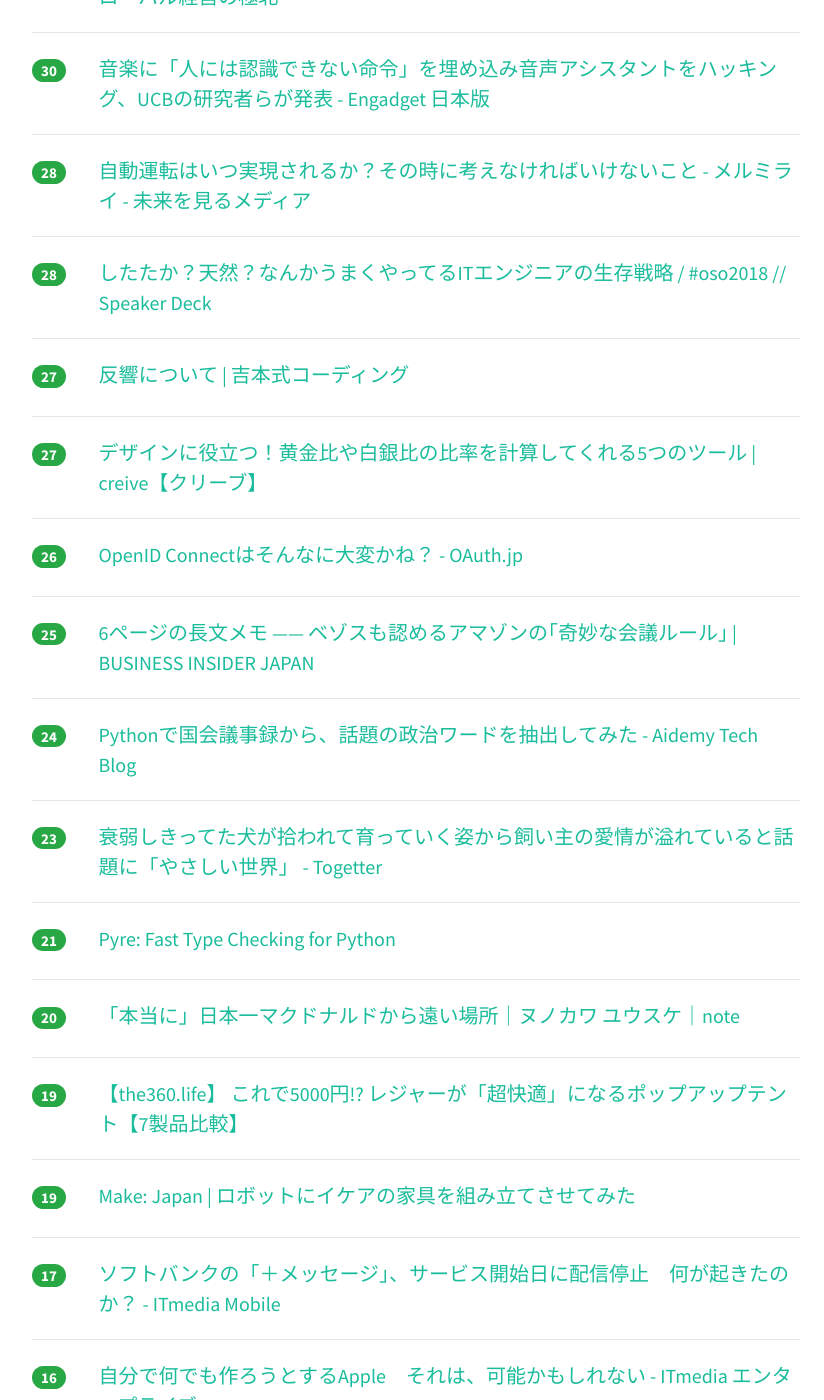
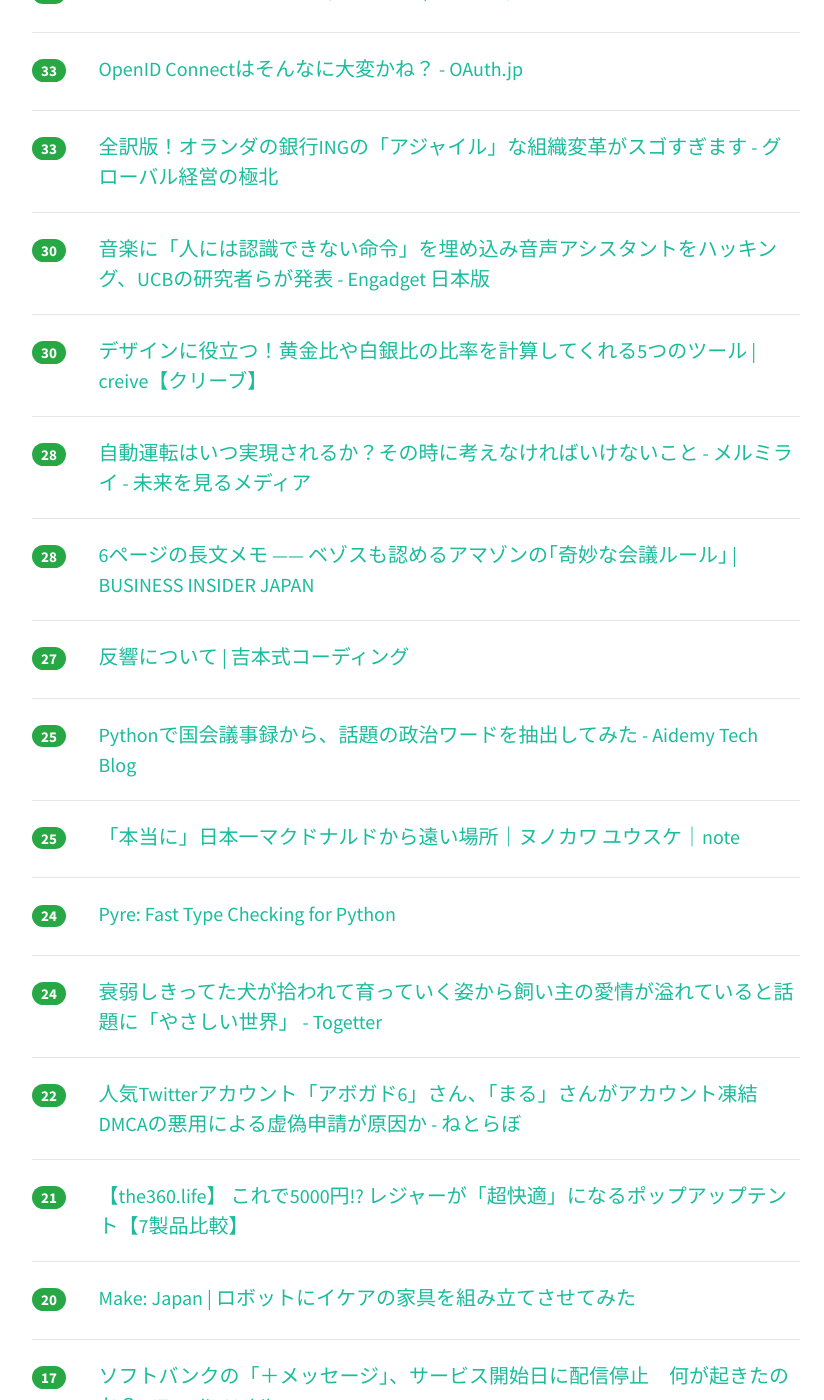
Before and after one commit to yatta47/hatena-matome-site, a Jekyll site: the page built from _posts/2018-05-12-hatena.md, in a window 1280 px wide and 1400 px high, scrolled down 1318 px. Shown: the whole window, without its empty margins (224-1048 px from the left). Built offline with Jekyll 4.4.1, drawn with Linux system fonts in a browser that asks for light colours; nearby versions of some CDN libraries; some of the changed text lies outside the part shown.

Commit message:
Updated 2018-05-12

```diff
--- a/_posts/2018-05-12-hatena.md
+++ b/_posts/2018-05-12-hatena.md
@@ -1,23 +1,23 @@
 ---
 layout: post
 title:  "2018-05-12 はてぶIT"
-date:   2018-05-12 17:00:39
+date:   2018-05-12 18:03:57
 tags: [it-hotentry]
 ---
-34 件のデータあり
+38 件のデータあり
 
 <hr><div class="row">
-<div class="col-1"><span class="badge badge-pill badge-success h2">361</span></div>
+<div class="col-1"><span class="badge badge-pill badge-success h2">398</span></div>
 <div class="col-11"><a href='https://togetter.com/li/1226566' target='_blank'>「公での罵倒は、多くの国で強い報復を呼ぶ」「日本人と韓国人が、フィリピンで多くこれで殺害される」 - Togetter</a></div>
 </div>
 <hr>
 <div class="row">
-<div class="col-1"><span class="badge badge-pill badge-success h2">88</span></div>
+<div class="col-1"><span class="badge badge-pill badge-success h2">93</span></div>
 <div class="col-11"><a href='https://speakerdeck.com/yoshikiiida/agile-in-housework-and-child-care' target='_blank'>家事と育児とアジャイル / Agile in housework and child care // Speaker Deck</a></div>
 </div>
 <hr>
 <div class="row">
-<div class="col-1"><span class="badge badge-pill badge-success h2">61</span></div>
+<div class="col-1"><span class="badge badge-pill badge-success h2">67</span></div>
 <div class="col-11"><a href='https://anond.hatelabo.jp/20180511155651' target='_blank'>カタカナにすると人名みたいになる四字熟語一覧</a></div>
 </div>
 <hr>
@@ -28,12 +28,12 @@ tags: [it-hotentry]
 <hr>
 <div class="row">
 <div class="col-1"><span class="badge badge-pill badge-success h2">44</span></div>
-<div class="col-11"><a href='https://headlines.yahoo.co.jp/hl?a=20180511-00010003-kurumans-bus_all' target='_blank'>新東名、最高速110km/h区間の試行から半年、事故や違反は増えた？減った？（くるまのニュース） - Yahoo!ニュース</a></div>
+<div class="col-11"><a href='http://karapaia.com/archives/52259205.html' target='_blank'>本物の科学者が「偽科学者」の写真素材を見つけてツイートするのが海外で流行している件 : カラパイア</a></div>
 </div>
 <hr>
 <div class="row">
-<div class="col-1"><span class="badge badge-pill badge-success h2">43</span></div>
-<div class="col-11"><a href='http://karapaia.com/archives/52259205.html' target='_blank'>本物の科学者が「偽科学者」の写真素材を見つけてツイートするのが海外で流行している件 : カラパイア</a></div>
+<div class="col-1"><span class="badge badge-pill badge-success h2">44</span></div>
+<div class="col-11"><a href='https://headlines.yahoo.co.jp/hl?a=20180511-00010003-kurumans-bus_all' target='_blank'>新東名、最高速110km/h区間の試行から半年、事故や違反は増えた？減った？（くるまのニュース） - Yahoo!ニュース</a></div>
 </div>
 <hr>
 <div class="row">
@@ -47,12 +47,22 @@ tags: [it-hotentry]
 </div>
 <hr>
 <div class="row">
+<div class="col-1"><span class="badge badge-pill badge-success h2">35</span></div>
+<div class="col-11"><a href='https://speakerdeck.com/jnchito/number-oso2018' target='_blank'>したたか？天然？なんかうまくやってるITエンジニアの生存戦略 / #oso2018 // Speaker Deck</a></div>
+</div>
+<hr>
+<div class="row">
 <div class="col-1"><span class="badge badge-pill badge-success h2">33</span></div>
 <div class="col-11"><a href='https://note.mu/uxman/n/n824764ef5634' target='_blank'>慣れるUIをつくる 理論編｜吉永悠記 / UXマン｜note</a></div>
 </div>
 <hr>
 <div class="row">
-<div class="col-1"><span class="badge badge-pill badge-success h2">32</span></div>
+<div class="col-1"><span class="badge badge-pill badge-success h2">33</span></div>
+<div class="col-11"><a href='https://oauth.jp/blog/2016/02/24/is-openid-connect-far-from-oauth2/' target='_blank'>OpenID Connectはそんなに大変かね？ - OAuth.jp</a></div>
+</div>
+<hr>
+<div class="row">
+<div class="col-1"><span class="badge badge-pill badge-success h2">33</span></div>
 <div class="col-11"><a href='http://globalbiz.hatenablog.com/entry/2018/05/11/152110' target='_blank'>全訳版！オランダの銀行INGの「アジャイル」な組織変革がスゴすぎます - グローバル経営の極北</a></div>
 </div>
 <hr>
@@ -62,13 +72,18 @@ tags: [it-hotentry]
 </div>
 <hr>
 <div class="row">
+<div class="col-1"><span class="badge badge-pill badge-success h2">30</span></div>
+<div class="col-11"><a href='https://creive.me/archives/2156/' target='_blank'>デザインに役立つ！黄金比や白銀比の比率を計算してくれる5つのツール | creive【クリーブ】</a></div>
+</div>
+<hr>
+<div class="row">
 <div class="col-1"><span class="badge badge-pill badge-success h2">28</span></div>
 <div class="col-11"><a href='http://www.mermirai.com/entry/autonomous_cars' target='_blank'>自動運転はいつ実現されるか？その時に考えなければいけないこと - メルミライ - 未来を見るメディア</a></div>
 </div>
 <hr>
 <div class="row">
 <div class="col-1"><span class="badge badge-pill badge-success h2">28</span></div>
-<div class="col-11"><a href='https://speakerdeck.com/jnchito/number-oso2018' target='_blank'>したたか？天然？なんかうまくやってるITエンジニアの生存戦略 / #oso2018 // Speaker Deck</a></div>
+<div class="col-11"><a href='https://www.businessinsider.jp/post-166302' target='_blank'>6ページの長文メモ —— ベゾスも認めるアマゾンの｢奇妙な会議ルール｣ | BUSINESS INSIDER JAPAN</a></div>
 </div>
 <hr>
 <div class="row">
@@ -77,47 +92,37 @@ tags: [it-hotentry]
 </div>
 <hr>
 <div class="row">
-<div class="col-1"><span class="badge badge-pill badge-success h2">27</span></div>
-<div class="col-11"><a href='https://creive.me/archives/2156/' target='_blank'>デザインに役立つ！黄金比や白銀比の比率を計算してくれる5つのツール | creive【クリーブ】</a></div>
-</div>
-<hr>
-<div class="row">
-<div class="col-1"><span class="badge badge-pill badge-success h2">26</span></div>
-<div class="col-11"><a href='https://oauth.jp/blog/2016/02/24/is-openid-connect-far-from-oauth2/' target='_blank'>OpenID Connectはそんなに大変かね？ - OAuth.jp</a></div>
+<div class="col-1"><span class="badge badge-pill badge-success h2">25</span></div>
+<div class="col-11"><a href='http://blog.aidemy.net/entry/2018/05/11/162024' target='_blank'>Pythonで国会議事録から、話題の政治ワードを抽出してみた - Aidemy Tech Blog</a></div>
 </div>
 <hr>
 <div class="row">
 <div class="col-1"><span class="badge badge-pill badge-success h2">25</span></div>
-<div class="col-11"><a href='https://www.businessinsider.jp/post-166302' target='_blank'>6ページの長文メモ —— ベゾスも認めるアマゾンの｢奇妙な会議ルール｣ | BUSINESS INSIDER JAPAN</a></div>
+<div class="col-11"><a href='https://note.mu/ynunokawa/n/ndcc27f8872cb' target='_blank'>「本当に」日本一マクドナルドから遠い場所｜ヌノカワ ユウスケ｜note</a></div>
 </div>
 <hr>
 <div class="row">
 <div class="col-1"><span class="badge badge-pill badge-success h2">24</span></div>
-<div class="col-11"><a href='http://blog.aidemy.net/entry/2018/05/11/162024' target='_blank'>Pythonで国会議事録から、話題の政治ワードを抽出してみた - Aidemy Tech Blog</a></div>
+<div class="col-11"><a href='https://www.facebook.com/notes/protect-the-graph/pyre-fast-type-checking-for-python/2048520695388071/' target='_blank'>Pyre: Fast Type Checking for Python</a></div>
 </div>
 <hr>
 <div class="row">
-<div class="col-1"><span class="badge badge-pill badge-success h2">23</span></div>
+<div class="col-1"><span class="badge badge-pill badge-success h2">24</span></div>
 <div class="col-11"><a href='https://togetter.com/li/1226482' target='_blank'>衰弱しきってた犬が拾われて育っていく姿から飼い主の愛情が溢れていると話題に「やさしい世界」 - Togetter</a></div>
 </div>
 <hr>
 <div class="row">
+<div class="col-1"><span class="badge badge-pill badge-success h2">22</span></div>
+<div class="col-11"><a href='http://nlab.itmedia.co.jp/nl/articles/1805/12/news020.html' target='_blank'>人気Twitterアカウント「アボガド6」さん、「まる」さんがアカウント凍結　DMCAの悪用による虚偽申請が原因か - ねとらぼ</a></div>
+</div>
+<hr>
+<div class="row">
 <div class="col-1"><span class="badge badge-pill badge-success h2">21</span></div>
-<div class="col-11"><a href='https://www.facebook.com/notes/protect-the-graph/pyre-fast-type-checking-for-python/2048520695388071/' target='_blank'>Pyre: Fast Type Checking for Python</a></div>
+<div class="col-11"><a href='http://the360.life/U1301.doit?id=3340' target='_blank'>【the360.life】 これで5000円!? レジャーが「超快適」になるポップアップテント【7製品比較】</a></div>
 </div>
 <hr>
 <div class="row">
 <div class="col-1"><span class="badge badge-pill badge-success h2">20</span></div>
-<div class="col-11"><a href='https://note.mu/ynunokawa/n/ndcc27f8872cb' target='_blank'>「本当に」日本一マクドナルドから遠い場所｜ヌノカワ ユウスケ｜note</a></div>
-</div>
-<hr>
-<div class="row">
-<div class="col-1"><span class="badge badge-pill badge-success h2">19</span></div>
-<div class="col-11"><a href='http://the360.life/U1301.doit?id=3340' target='_blank'>【the360.life】 これで5000円!? レジャーが「超快適」になるポップアップテント【7製品比較】</a></div>
-</div>
-<hr>
-<div class="row">
-<div class="col-1"><span class="badge badge-pill badge-success h2">19</span></div>
 <div class="col-11"><a href='http://makezine.jp/blog/2018/05/watch-robots-attempt-assemble-ikea-furniture.html' target='_blank'>Make: Japan | ロボットにイケアの家具を組み立てさせてみた</a></div>
 </div>
 <hr>
@@ -143,12 +148,27 @@ tags: [it-hotentry]
 <hr>
 <div class="row">
 <div class="col-1"><span class="badge badge-pill badge-success h2">14</span></div>
-<div class="col-11"><a href='http://nlab.itmedia.co.jp/nl/articles/1805/12/news020.html' target='_blank'>人気Twitterアカウント「アボガド6」さん、「まる」さんがアカウント凍結　DMCAの悪用による虚偽申請が原因か - ねとらぼ</a></div>
+<div class="col-11"><a href='http://futurismo.biz/archives/6744/' target='_blank'>Kaggleをはじめたので対策や攻略法についてのブックマーク · Futurismo</a></div>
+</div>
+<hr>
+<div class="row">
+<div class="col-1"><span class="badge badge-pill badge-success h2">14</span></div>
+<div class="col-11"><a href='https://note.mu/nikoko/n/n696dca3bfc44' target='_blank'>とある求人サイトをデザインリニューアルした話｜Yoko Nishida｜note</a></div>
 </div>
 <hr>
 <div class="row">
 <div class="col-1"><span class="badge badge-pill badge-success h2">13</span></div>
 <div class="col-11"><a href='https://jp.techcrunch.com/2018/05/12/2018-05-11-didi-chuxing-suspends-its-carpooling-service/' target='_blank'>中国Didi、殺人事件を受けて相乗りサービスを一時停止へ | TechCrunch Japan</a></div>
+</div>
+<hr>
+<div class="row">
+<div class="col-1"><span class="badge badge-pill badge-success h2">13</span></div>
+<div class="col-11"><a href='http://news.livedoor.com/article/detail/14700947/' target='_blank'>新機能で情報丸見えに Windows10春のアップデートに注意点 - ライブドアニュース</a></div>
+</div>
+<hr>
+<div class="row">
+<div class="col-1"><span class="badge badge-pill badge-success h2">12</span></div>
+<div class="col-11"><a href='http://b.hatena.ne.jp/entry/s/note.mu/arar/n/ne5eea37855f0' target='_blank'>はてなブックマーク - 虚構新聞を支える技術｜nagisaworks｜note</a></div>
 </div>
 <hr>
 <div class="row">
@@ -158,17 +178,17 @@ tags: [it-hotentry]
 <hr>
 <div class="row">
 <div class="col-1"><span class="badge badge-pill badge-success h2">12</span></div>
-<div class="col-11"><a href='http://news.livedoor.com/article/detail/14700947/' target='_blank'>新機能で情報丸見えに Windows10春のアップデートに注意点 - ライブドアニュース</a></div>
-</div>
-<hr>
-<div class="row">
-<div class="col-1"><span class="badge badge-pill badge-success h2">11</span></div>
 <div class="col-11"><a href='http://www.itmedia.co.jp/mobile/articles/1805/12/news010.html' target='_blank'>初の「おサイフケータイ」対応スマホ！　Android au初号機「IS03」（懐かしのケータイ） - ITmedia Mobile</a></div>
 </div>
 <hr>
 <div class="row">
-<div class="col-1"><span class="badge badge-pill badge-success h2">10</span></div>
-<div class="col-11"><a href='http://b.hatena.ne.jp/entry/s/note.mu/arar/n/ne5eea37855f0' target='_blank'>はてなブックマーク - 虚構新聞を支える技術｜nagisaworks｜note</a></div>
+<div class="col-1"><span class="badge badge-pill badge-success h2">9</span></div>
+<div class="col-11"><a href='http://nekora.hatenablog.com/entry/2018/05/10/213000' target='_blank'>度し難し、Apple信者 - 新ねこら対策秘密力要塞基地日誌</a></div>
+</div>
+<hr>
+<div class="row">
+<div class="col-1"><span class="badge badge-pill badge-success h2">8</span></div>
+<div class="col-11"><a href='http://tsumuri5.com/blog-entry-585.html' target='_blank'>自転車旅、ロングライドでのカメラの持ち運びについて。写真とカメラのお話。 - 自転車旅のあれこれ</a></div>
 </div>
 <hr>
 <div class="row">
```
